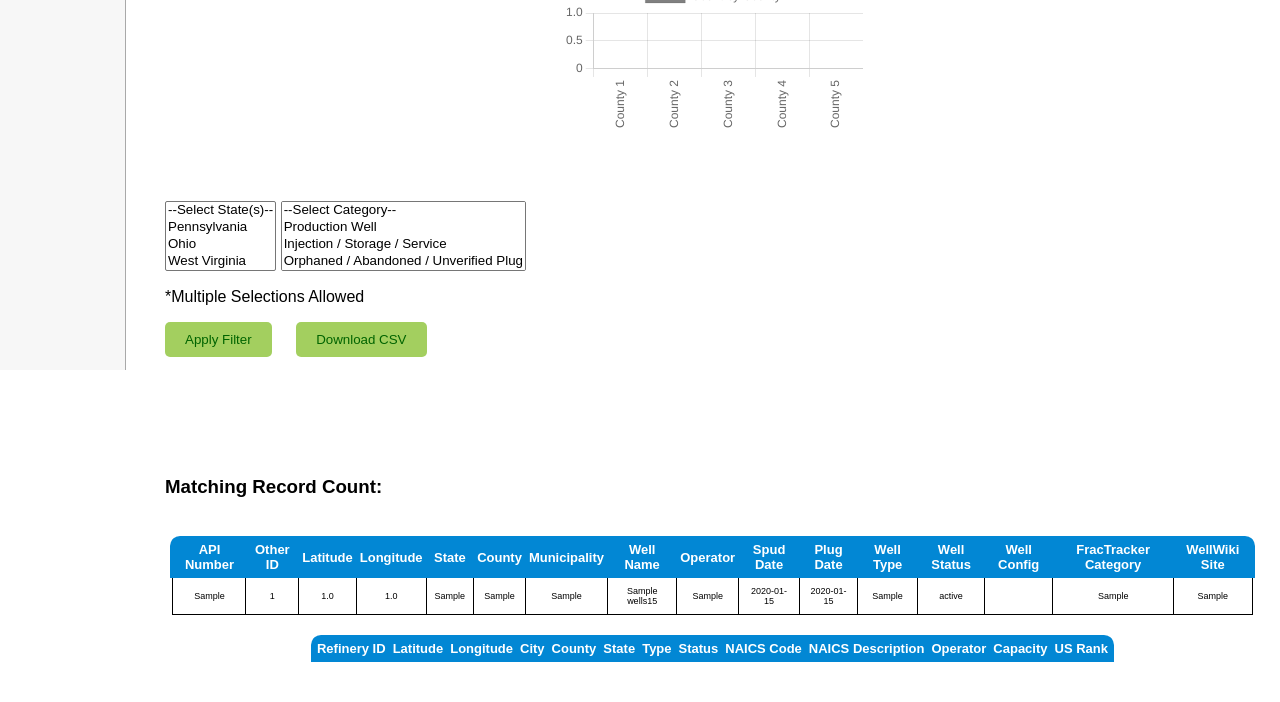
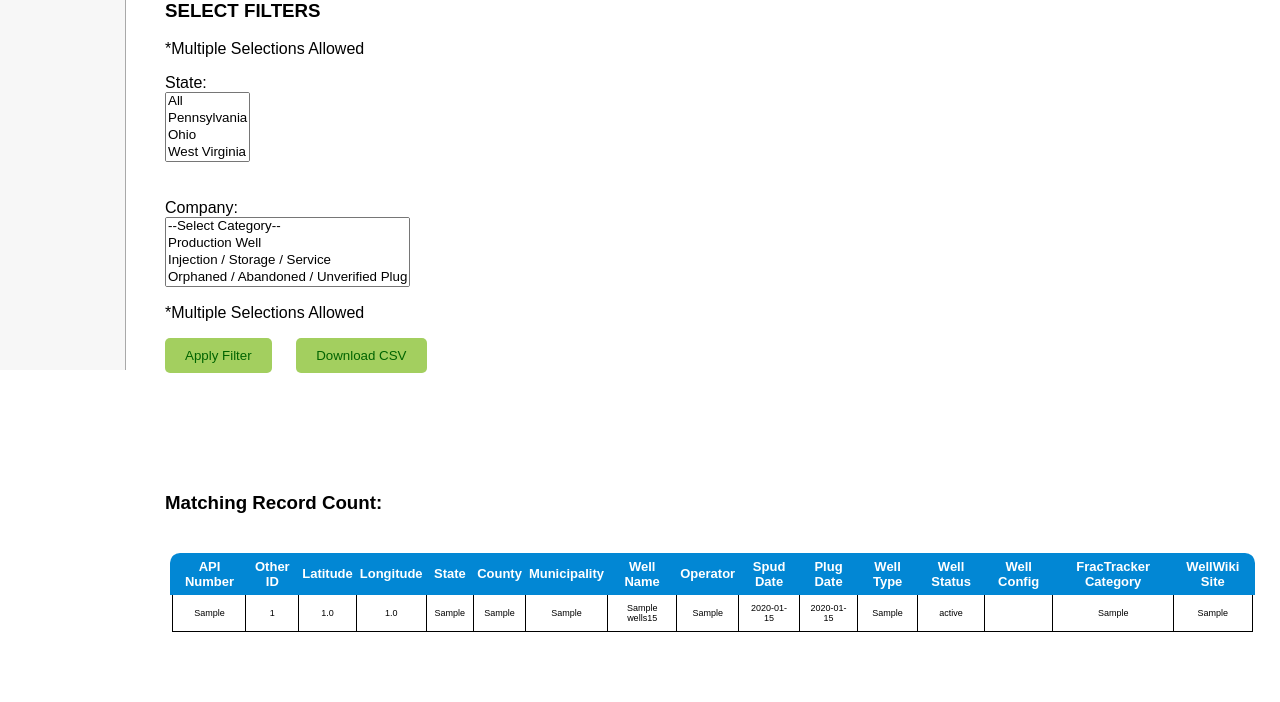
Before and after one commit to cullensmith/publicportal, a Django app: page /wellsdb/ in a window 1280 px wide. Shown: the part 520-1222 px from the top of the page. After the commit the page ends 1152 px from the top, so only its background shows below. Run offline with Django 5.2, Linux system fonts and the light colour scheme; tables that the repository leaves empty hold one stand-in row (values such as "Sample post"); lists and menus that the app fills with data are empty.

Commit message:
changed to to petro

```diff
--- a/wellsdb/templates/wellsdb.html
+++ b/wellsdb/templates/wellsdb.html
@@ -231,15 +231,6 @@
             border-bottom: 5px solid lightblue; /* Add bottom border to match table header */
             border-radius: 10px; /* Round the corners */
         }
-        {% comment %} .sticky-header-container {
-            position: sticky;
-            top: 0;
-            z-index: 1;
-            background-color: red; /* Match the table background */
-            border-bottom: 5px solid lightblue; /* Add bottom border to match table header */
-            border-top: 5px solid lightblue; /* Add top border to match table header */
-            border-radius: 10px; /* Round the corners */
-        } {% endcomment %}
 
         /* Style for the sidebar */
         #sidebar {
@@ -313,10 +304,11 @@
             <!-- Label for data snapshot -->
             <h3 class="title">Data Snapshot:</h3>
             <!-- Dropdown menu -->
-            <select id="selectFeatData" onchange="selectFeatData()">
-                <option value="initial">National Oil and Gas Well Inventory</option>
-                <option value="option2">EIA 923/860m</option>
-                <option value="option3">HILFD Oil Refineries</option>
+            <select id="selectFeatData" >
+                <option value="initial">Select the Dataset</option>
+                <option value="option1">Cracker Plants</option>
+                <option value="option2">Petrochemical Terminals</option>
+                <option value="option3">Oil Refineries</option>
             </select>
             <!-- Pie Chart Container -->
             <div id="pieChart">
@@ -328,34 +320,28 @@
 
         <!-- Grid container for bar graph, buttons, and table -->
         <div class="container2">
-            <!-- Buttons and Dropdown menu -->
-            {% comment %} <div id="buttonContainer">
-                <!-- Dropdown menus and buttons here -->
-            </div>
-
-            <!-- Bar Graph Container -->
-            <div id="barGraphContainer">
+            {% comment %} <div id="barGraphContainer">
+                <!--<h2 class="title">Bar Graph of Cat Counts</h2> Added title -->
                 <canvas id="myBarGraph"></canvas>
             </div> {% endcomment %}
-            <!-- Bar Graph Container -->
-            <div id="barGraphContainer">
-                <!--<h2 class="title">Bar Graph of Cat Counts</h2> Added title -->
-                <canvas id="myBarGraph"></canvas>
-            </div>
 
             <!-- Buttons and Dropdown menu -->
             <div id="button_container">
                 <!-- Dropdown menu -->
-
+                <h3>SELECT FILTERS</h3>
+                <p>*Multiple Selections Allowed</p>
+                <label for="tableDropdownMultiple">State:<br></label>
                 <select id="tableDropdownMultiple" multiple>
-                    <option value="allstates">--Select State(s)--</option>
+                    <option value="allstates">All</option>
                     <option value="PA">Pennsylvania</option>
                     <option value="OH">Ohio</option>
                     <option value="WV">West Virginia</option>
+                    <option value="more">madeit</option>
                 </select>
-
+                <br><br><br>
                 <!-- Dropdown menu for categories -->
-                <select id="categoryDropdown" multiple>
+                <label for="tableCatDropdownMultiple">Company:<br></label>
+                <select id="tableCatDropdownMultiple" label='Company' multiple>
                     <option value="">--Select Category--</option>
                     <option value="Production Well">Production Well</option>
                     <option value="Injection / Storage / Service">Injection / Storage / Service</option>
@@ -367,9 +353,6 @@
                 <p>*Multiple Selections Allowed</p>
                 <!-- Accept button -->
                 <button id="acceptButton" class="button-link" onclick="acceptSelection()">Apply Filter</button>
-
-                {% comment %} <!-- Filter Button -->
-                <button class="button-link" onclick="filterData()">Filter Data</button> {% endcomment %}
 
                 <!-- Download Button -->
                 <button id="downloadButton" class="button-link" onclick="downloadCSV(filteredData)" disabled>Download CSV</button>
@@ -446,7 +429,7 @@
                 </table>
             </div>
 
-            <div class="table-container">
+            {% comment %} <div class="table-container">
                 <table>
                     <thead class="sticky-header-container">
                         <tr>
@@ -490,7 +473,7 @@
                         {% endfor %}
                     </tbody>
                 </table>
-            </div>
+            </div> {% endcomment %}
         </div>
     </div>
     <script>
@@ -553,7 +536,7 @@
             }
         });
 
-        // Data for the bar graph
+        {% comment %} // Data for the bar graph
         var barData = {
             labels: ['County 1', 'County 2', 'County 3', "County 4", "County 5"],
             datasets: [{
@@ -592,27 +575,29 @@
                     }
                 }
             }
-        });
+        }); {% endcomment %}
 
         // Function to disable dropdown menus and buttons
         function disableInputs() {
-            // Disable the dropdown menus
+            {% comment %} // Disable the dropdown menus
             document.getElementById("tableDropdownMultiple").disabled = true;
             document.getElementById("categoryDropdown").disabled = true;
 
             // Disable the button
-            document.getElementById("acceptButton").disabled = true;
+            document.getElementById("acceptButton").disabled = true; {% endcomment %}
         }
 
         // Function to enable dropdown menus and buttons
         function enableInputs() {
             // Enable the dropdown menus
-            document.getElementById("tableDropdownMultiple").disabled = false;
+            {% comment %} document.getElementById("tableDropdownMultiple").disabled = false;
             document.getElementById("categoryDropdown").disabled = false;
 
             // Enable the button
-            document.getElementById("acceptButton").disabled = false;
+            document.getElementById("acceptButton").disabled = false; {% endcomment %}
         }
+
+
         // Function to accept selection from dropdown menu
         function acceptSelection() {
             // Get the selected value from the dropdown menu
@@ -632,10 +617,13 @@
             console.log(selectedValue); {% endcomment %}
 
 
+
+
+
             var stateDropdown = document.getElementById("tableDropdownMultiple");
 
             // Get the selected value from the category dropdown menu
-            var categoryDropdown = document.getElementById("categoryDropdown");
+            var categoryDropdown = document.getElementById("tableCatDropdownMultiple");
 
             var selectedValue = [];
             for (var i = 0; i < stateDropdown.options.length; i++) {
@@ -671,8 +659,8 @@
                     // Update the pie chart with the new filtered data
                     updatePieChart(data);
                     // Update the bar chart with count per county
-                    updateBarChart(data);
-                    // Enable the download button
+                    {% comment %} updateBarChart(data);
+                    // Enable the download button {% endcomment %}
                     document.getElementById("downloadButton").disabled = false;
                                 },
                 error: function(xhr, status, error) {
@@ -683,7 +671,7 @@
             });
         }
 
-        // Function to create a new bar graph with updated data
+        {% comment %} // Function to create a new bar graph with updated data
         function createBarGraph(data) {
             // Clear existing bar graph if it exists
             if (myBarGraph) {
@@ -737,7 +725,7 @@
                     }
                 }
             });
-        }
+        } {% endcomment %}
 
         // Function to handle AJAX success
         function handleSuccess(data) {
@@ -745,7 +733,7 @@
             data = JSON.parse(data);
 
             // Create a new bar graph with the updated data
-            createBarGraph(data);
+            {% comment %} createBarGraph(data); {% endcomment %}
         }
 
         // Function to update the bar chart with count per county
@@ -933,6 +921,87 @@
             document.getElementById('totalRecordCount').innerText = 'Total Records: ' + data.length;
 
         }
+
+
+        $(document).ready(function() {
+            $('#selectFeatData').change(function() {
+                var selectedOption = $(this).val();
+                console.log('noticed the dropdown change')
+                console.log('chose:')
+                console.log(selectedOption)
+                // Make an AJAX request to the server when dropdown selection changes
+                $.ajax({
+                    url: '/wellsdb/added_states',
+                    type: 'GET',
+                    data: {
+                        selectedOption: selectedOption
+                    },
+                    success: function(response) {
+                        populateSecondDropdown(response);
+                    },
+                    error: function(xhr, status, error) {
+                        console.error(error);
+                        // Handle error response here
+                    }
+                });
+            });
+        });
+
+        function populateSecondDropdown(options) {
+            var options = JSON.parse(options);
+            console.log(options)
+            var secondDropdown = $('#tableDropdownMultiple');
+            secondDropdown.empty(); // Clear existing options
+
+            // Add new options based on the response
+            $.each(options, function(index, option) {
+                secondDropdown.append($('<option>', {
+                    value: option,
+                    text: option
+                }));
+            });
+        }
+
+
+
+        $(document).ready(function() {
+            $('#selectFeatData').change(function() {
+                var selectedOption = $(this).val();
+                console.log('noticed the dropdown change')
+                console.log('chose:')
+                console.log(selectedOption)
+                // Make an AJAX request to the server when dropdown selection changes
+                $.ajax({
+                    url: '/wellsdb/added_states2',
+                    type: 'GET',
+                    data: {
+                        selectedOption: selectedOption
+                    },
+                    success: function(response) {
+                        populateThirdDropdown(response);
+                    },
+                    error: function(xhr, status, error) {
+                        console.error(error);
+                        // Handle error response here
+                    }
+                });
+            });
+        });
+
+        function populateThirdDropdown(options) {
+            var options = JSON.parse(options);
+            console.log(options)
+            var secondDropdown = $('#tableCatDropdownMultiple');
+            secondDropdown.empty(); // Clear existing options
+
+            // Add new options based on the response
+            $.each(options, function(index, option) {
+                secondDropdown.append($('<option>', {
+                    value: option,
+                    text: option
+                }));
+            });
+        }
     </script>
 </body>
 </html>
--- a/wellsdb/urls.py
+++ b/wellsdb/urls.py
@@ -8,7 +8,10 @@ urlpatterns = [
     path('',views.wellsdb, name="wellsdb"),
     path('cracker',views.cracker, name="cracker"),
     path('terminalspetro',views.terminalspetro, name="terminalspetro"),
-    path('<slug:slug>',views.boxdata, name="boxdata"),
+    path('boxdata',views.boxdata, name="boxdata"),
     path('your_view',views.your_view, name="your_view"),
-
+    path('cracker_states',views.cracker_states, name="cracker_states"),
+    path('added_states',views.added_states, name="added_states"),
+    path('cracker_states2',views.cracker_states2, name="cracker_states2"),
+    path('added_states2',views.added_states2, name="added_states2"),
 ]
--- a/wellsdb/views.py
+++ b/wellsdb/views.py
@@ -13,6 +13,57 @@ def wellsdb(request):
 def cracker(request):
     crackers = Cracker.objects.all()
     return render(request, 'wellsdb.html', { 'crackers': crackers })
+
+def cracker_states(request):
+    print('reached the cracker_states view')
+    states = list()
+    for s in Cracker.objects.all():
+        states.append(s.state)
+    cstates = set(states)
+    print('did we even look?')
+    print(cstates)
+    cstates = list(map(lambda x: x, cstates))
+    return cstates
+
+def added_states(request):
+    # Get the selected states from the AJAX request
+    print('started the added_states view')
+    selected_states = request.GET.getlist('selectedValue[]')
+
+    # Call the cracker_states function to get additional selections
+    additional_selections = cracker_states(selected_states)
+    additional_selections.sort()
+    print(f'new choices: {additional_selections}')
+    # Return the additional selections as JSON response
+    additional_selections = json.dumps(additional_selections)
+
+    return JsonResponse(additional_selections, safe=False)
+
+def cracker_states2(request):
+    print('reached the cracker_states view')
+    states = list()
+    for s in Cracker.objects.all():
+        states.append(s.company)
+    cstates = set(states)
+    print('did we even look?')
+    print(cstates)
+    cstates = list(map(lambda x: x, cstates))
+    return cstates
+
+def added_states2(request):
+    # Get the selected states from the AJAX request
+    print('started the added_states view')
+    selected_states = request.GET.getlist('selectedOption[]')
+
+    # Call the cracker_states function to get additional selections
+    additional_selections = cracker_states2(selected_states)
+    additional_selections.sort()
+    print(f'companies: {additional_selections}')
+    # Return the additional selections as JSON response
+    additional_selections = json.dumps(additional_selections)
+
+    return JsonResponse(additional_selections, safe=False)
+
 
 def terminalspetro(request):
     petroterms = TermPetro.objects.all()
```
